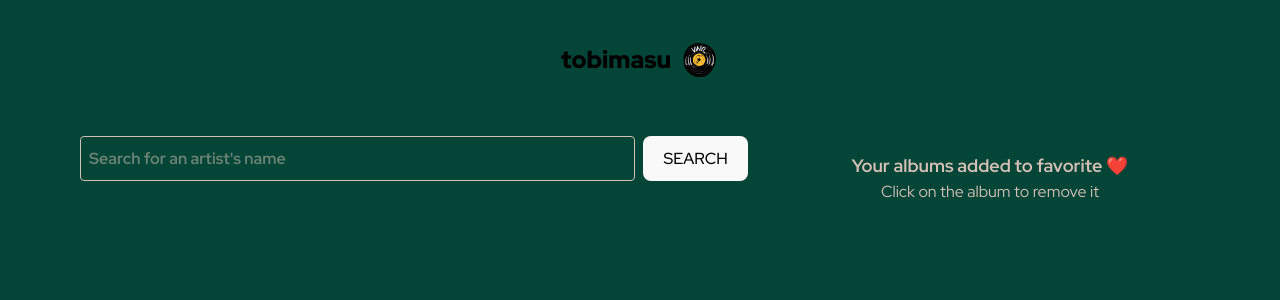
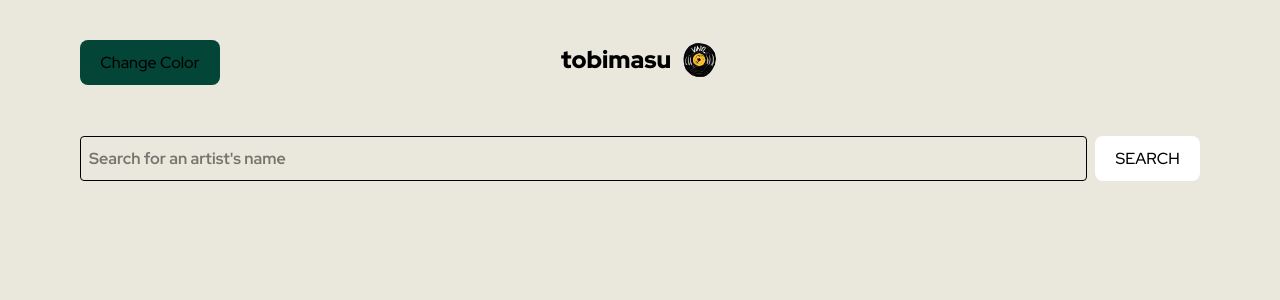
Before and after one commit to Joaosilva27/Tobimasu-Music, a React (Vite) app: page / in a window 1280 px wide. Shown: the top 300 px of the page. Built offline with nearby package versions, Linux system fonts and the light colour scheme.

Commit message:
had to add 2 color palletes ffs

```diff
--- a/src/App.css
+++ b/src/App.css
@@ -6,11 +6,3 @@
   padding: 2rem;
   text-align: center;
 }
-
-.pallete-color {
-  background-color: #eae8dc;
-}
-
-.pallete-color_background {
-  background-color: #d6bfb4;
-}
--- a/src/App.tsx
+++ b/src/App.tsx
@@ -8,6 +8,7 @@ import { Link } from "react-router";
 function App() {
   const [searchArtist, setSearchArtist] = useState<string>("");
   const [isUserSearching, setIsUserSearching] = useState<boolean>(false);
+  const [backgroundColor, setBackgroundColor] = useState<boolean>(false);
   const [currentlySearchingText, setCurrentlySearchingText] =
     useState<string>("");
   const [artistResultList, setArtistResultList] = useState<Array<any>>([]);
@@ -19,6 +20,9 @@ function App() {
   useEffect(() => {
     const saved = localStorage.getItem("favorites");
     if (saved) setFavorites(JSON.parse(saved));
+
+    const savedColor = localStorage.getItem("backgroundColor");
+    if (savedColor) setBackgroundColor(JSON.parse(savedColor));
   }, []);
 
   const onSearchForArtist = (e: React.FormEvent) => {
@@ -60,12 +64,28 @@ function App() {
     localStorage.setItem("favorites", JSON.stringify(updatedFavorites));
   };
 
+  const onChangeBackgroundColor = () => {
+    const newColorState = !backgroundColor;
+    setBackgroundColor(newColorState);
+    localStorage.setItem("backgroundColor", JSON.stringify(newColorState));
+  };
+
   return (
-    <div className="flex flex-col min-h-screen p-20 pt-10">
-      <div className="flex justify-center items-center gap-2 mb-14">
-        <span className="text-2xl font-bold red-hat-display-900 text-black">
-          tobimasu
-        </span>
+    <div
+      className={`flex flex-col min-h-screen p-20 pt-10 ${
+        backgroundColor ? "bg-beige" : "pallete-color_background text-beige"
+      }`}
+    >
+      <div className="relative flex justify-center items-center gap-2 mb-14">
+        <button
+          onClick={onChangeBackgroundColor}
+          className={`px-4 py-2 rounded text-black absolute left-0 top-0 ${
+            backgroundColor ? "pallete-color_background" : "bg-beige"
+          }`}
+        >
+          Change Color
+        </button>
+        <span className="text-2xl font-bold red-hat-display-900">tobimasu</span>
         <img className="h-10 w-10" src={VinylIcon} alt="Vinyl Icon" />
       </div>
 
@@ -80,7 +100,7 @@ function App() {
                 value={searchArtist}
               />
               <button
-                className="px-4 py-2 rounded ml-2 text-black pallete-color_background"
+                className="px-4 py-2 rounded ml-2 text-black bg-white"
                 type="submit"
               >
                 SEARCH
@@ -92,7 +112,7 @@ function App() {
             <div className="w-auto pallete-color">
               <span>
                 You are currently searching for:{" "}
-                <span className="font-bold red-hat-display-900 capitalize">
+                <span className="font-bold capitalize">
                   {currentlySearchingText}
                 </span>
               </span>
@@ -108,7 +128,7 @@ function App() {
                     />
                   </Link>
 
-                  <div className="mt-3 ">
+                  <div className="mt-3">
                     <h4 className="font-semibold mb-2">Top Albums:</h4>
                     <div className="flex gap-3 justify-center">
                       {artistAlbums[artist.id]?.slice(0, 5).map((album) => (
@@ -137,15 +157,15 @@ function App() {
           )}
         </div>
 
+        {favorites.length > 0 && (
           <div className="w-105 p-4 pallete-color rounded flex flex-col items-center h-fit">
             <h3 className="font-bold text-lg">
               Your albums added to favorite ❤️
             </h3>
-          <h2 className="mb-4 red-hat-display-400">
-            Click on the album to remove it
-          </h2>
+            <h2 className="mb-4">Click on the album to remove it</h2>
             <Album favorites={favorites} onRemove={removeFromFavorites} />
           </div>
+        )}
       </div>
     </div>
   );
--- a/src/index.css
+++ b/src/index.css
@@ -13,7 +13,6 @@
 }
 
 body {
-  background-color: #034537;
   color: #d6bfb4;
   min-height: 100vh;
   margin: 0;
@@ -53,7 +52,6 @@ button {
   font-size: 1em;
   font-weight: 500;
   font-family: inherit;
-  background-color: #1a1a1a;
   cursor: pointer;
   transition: border-color 0.25s;
 }
@@ -72,9 +70,6 @@ button:focus-visible {
   a:hover {
     color: #747bff;
   }
-  button {
-    background-color: #f9f9f9;
-  }
 }
 
 /* unused slow vinyl spin */
@@ -90,3 +85,12 @@ button:focus-visible {
 .animate-slow-spin {
   animation: slow-spin 200s linear infinite; /* 10s makes it very slow */
 }
+
+.pallete-color_background {
+  background-color: #eae8dc;
+  color: black;
+}
+
+.bg-beige {
+  background-color: #034537;
+}
--- a/src/pages/ArtistDiscography.tsx
+++ b/src/pages/ArtistDiscography.tsx
@@ -6,6 +6,7 @@ import { useEffect } from "react";
 const ArtistDiscography = () => {
   const { artistName } = useParams();
   const [artistProfilePicture, setArtistProfilePicture] = useState<string>("");
+  const [backgroundColor, setBackgroundColor] = useState<boolean>(false); // Add this state
 
   const [artistAlbums, setArtistAlbums] = useState<{ [key: string]: any[] }>(
     {}
@@ -20,6 +21,11 @@ const ArtistDiscography = () => {
       JSON.stringify([...currentFavorites, coverUrl])
     );
   };
+
+  useEffect(() => {
+    const savedColor = localStorage.getItem("backgroundColor");
+    if (savedColor) setBackgroundColor(JSON.parse(savedColor));
+  }, []);
 
   useEffect(() => {
     const fetchArtist = async () => {
@@ -45,8 +51,15 @@ const ArtistDiscography = () => {
   }, [artistName]);
 
   return (
-    <div>
-      <div className="flex justify-center mt-5 items-center">
+    <div className="h-screen">
+      <div
+        className={
+          backgroundColor
+            ? "bg-beige min-h-screen p-7"
+            : "pallete-color_background text-beige min-h-screen p-7"
+        }
+      >
+        <div className="flex justify-center items-center">
           <div>
             {artistProfilePicture && (
               <div className="relative mb-10">
@@ -78,11 +91,12 @@ const ArtistDiscography = () => {
                         alt={album.title}
                         className="w-32 h-32 object-cover rounded shadow transition-all duration-300 group-hover:blur-xs"
                       />
-                    <div className="absolute inset-0 flex items-center justify-center opacity-0 group-hover:opacity-100 transition-opacity">
-                      <span
-                        className="text-white font-bold text-sm hover:cursor-pointer"
+
+                      <div
                         onClick={() => addToFavorites(album.cover_medium)}
+                        className="absolute inset-0 flex items-center justify-center opacity-0 group-hover:opacity-100 transition-opacity hover:cursor-pointer"
                       >
+                        <span className="text-white font-bold text-sm">
                           FAVORITE ❤️
                         </span>
                       </div>
@@ -100,6 +114,7 @@ const ArtistDiscography = () => {
           </div>
         </div>
       </div>
+    </div>
   );
 };
 
```
Lines whose indentation alone changed are shown as unchanged.
